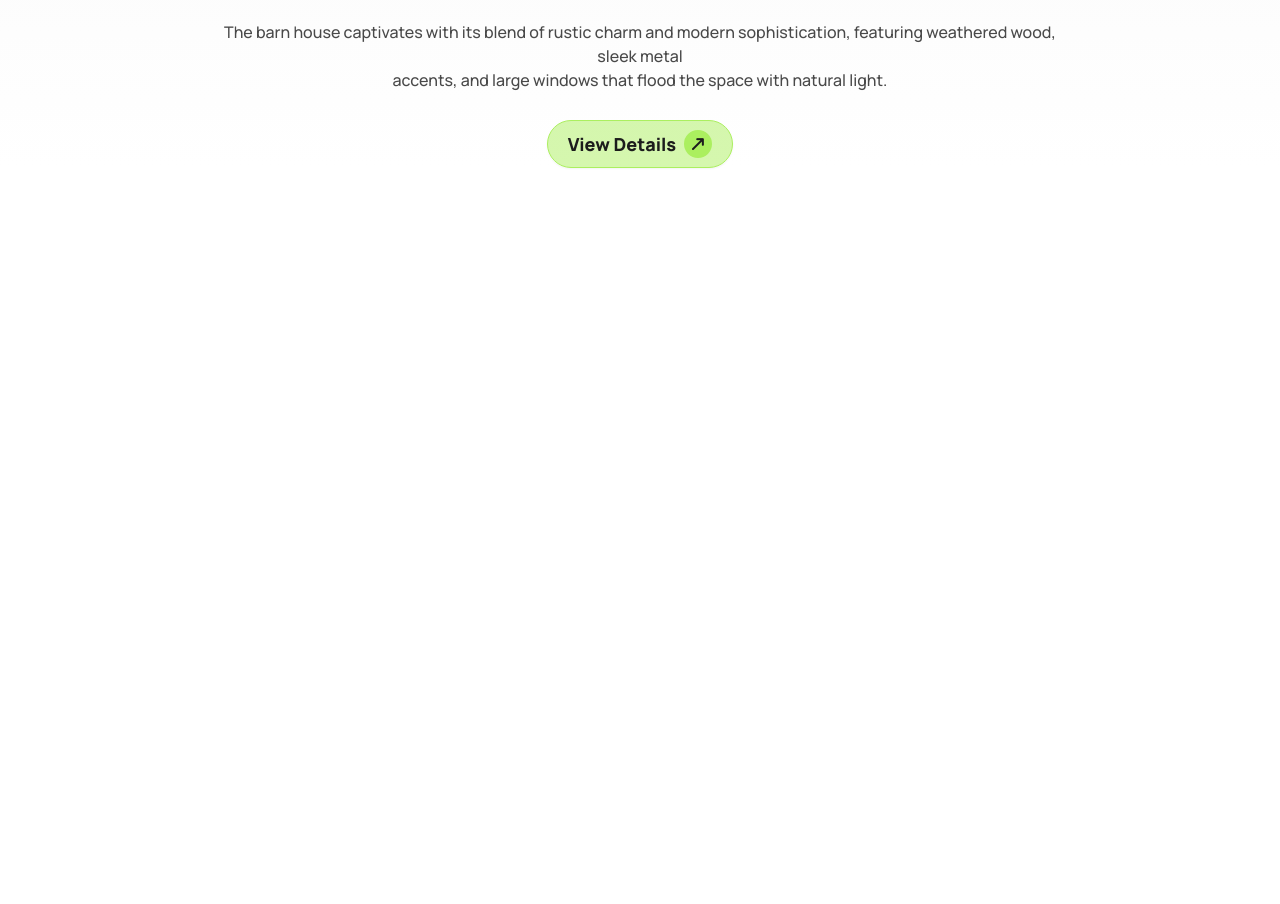
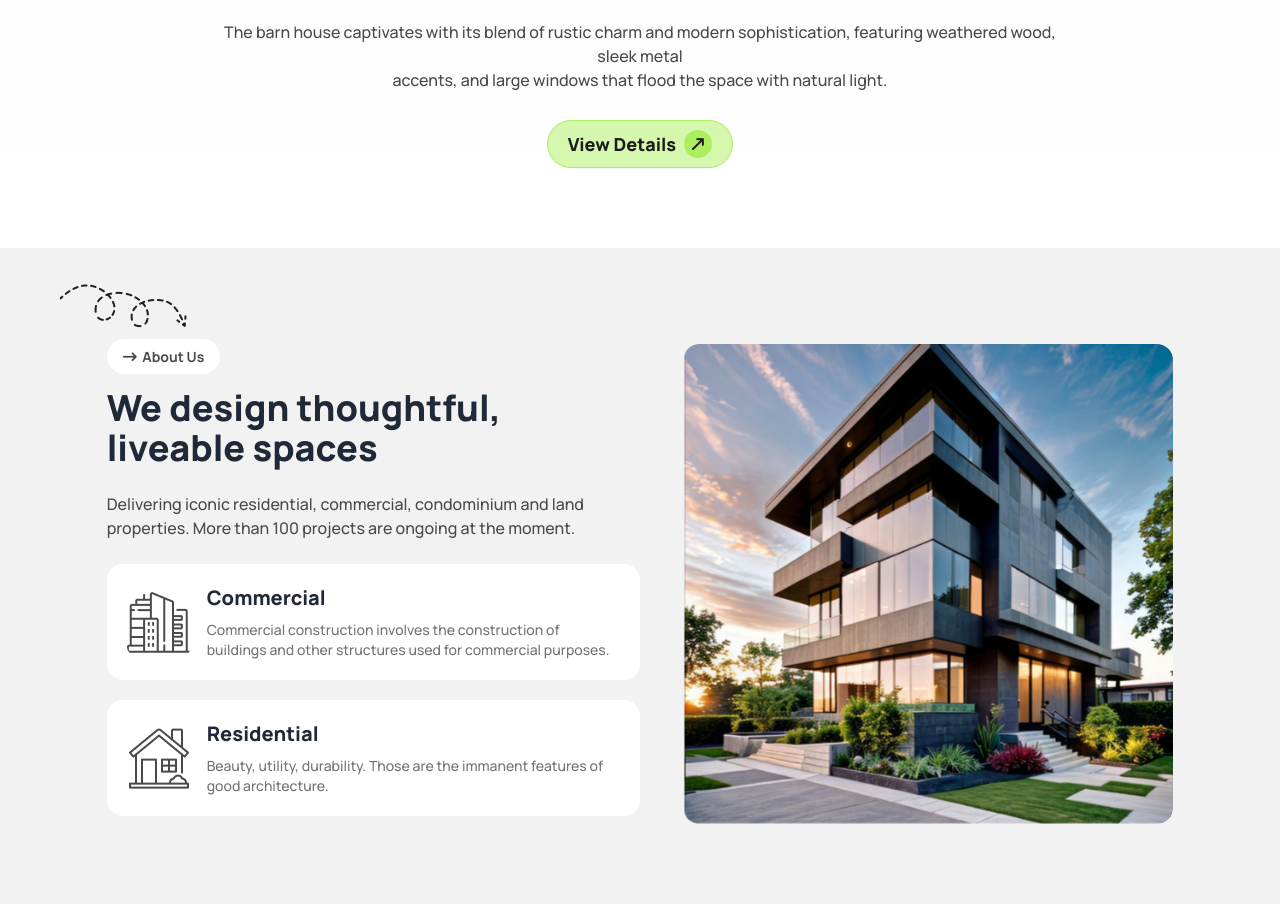
Before and after one commit to mehrabrahat/building-dreams, a plain HTML site: page index.html in a window 1280 px wide. Shown: the part 614-1518 px from the top of the page. Before the commit the page ends 862 px from the top, so only its background shows below. Drawn offline with nearby package versions, Linux system fonts and the light colour scheme.

Commit message:
added about us section and fixed some issues

```diff
--- a/index.html
+++ b/index.html
@@ -107,12 +107,13 @@
             </div>
 
             <!-- Icons and Button -->
-            <div class="navbar-end w-2/5 hidden lg:flex gap-1">
+            <div class="navbar-end w-2/5 hidden lg:flex gap-5">
                 <i
                     class="fa-solid fa-magnifying-glass text-gray-primary bg-white rounded-full border border-1 border-[#E9E9E9] p-3 cursor-pointer">
                 </i>
 
-                <i class="fa-thin fa-shop text-gray-primary bg-white rounded-full border border-1 border-[#E9E9E9] p-3 cursor-pointer"></i>
+                <i
+                    class="fa-solid fa-cart-shopping text-gray-primary bg-white rounded-full border border-1 border-[#E9E9E9] p-3 cursor-pointer"></i>
 
                 <a class="btn rounded-full bg-btn-color-full text-btn-primary font-extrabold text-lg">Book Consult <i
                         class="fa-solid fa-arrow-right-long bg-btn-primary rounded-full w-7 h-7 flex justify-center items-center text-base -rotate-45 text-white"></i>
@@ -132,7 +133,8 @@
                     design has a <br>striking appearance</h1>
                 <p class="text-gray-secondary font-medium w-full lg:w-4/5 mx-auto mb-7">The barn house captivates with
                     its blend of rustic charm and modern sophistication, featuring
-                    weathered wood, sleek metal <br> accents, and large windows that flood the space with natural light.</p>
+                    weathered wood, sleek metal <br> accents, and large windows that flood the space with natural light.
+                </p>
                 <a
                     class="btn w-full lg:w-fit lg:px-5 rounded-full border border-1 border-btn-color-full bg-btn-color-half text-btn-primary font-extrabold text-lg">View
                     Details
@@ -147,7 +149,55 @@
     </header>
 
     <main>
+        <!-- About Us Section Starts -->
+        <section class="bg-base-200">
+            <div
+                class="hero hero-content w-[90%] mx-auto pt-10 lg:pt-24 pb-16 lg:w-5/6 p-0 flex justify-between items-start flex-col lg:flex-row relative">
 
+                <div class="w-full text-center lg:text-left lg:w-1/2">
+                    <img class="hidden lg:inline absolute top-9 -left-12" src="images/Vector.png">
+                    <h3 class="text-gray-secondary text-sm font-bold bg-white rounded-3xl inline w-fit px-4 py-2"><i
+                            class="fa-solid fa-arrow-right-long"></i>&nbsp About Us</h3>
+                    <h1 class="text-2xl lg:text-4xl font-extrabold mt-5 mb-4 lg:mb-6">We design thoughtful, <br>
+                        liveable spaces</h1>
+                    <p class="text-gray-secondary text-sm lg:text-base font-medium mb-8 lg:mb-6">
+                        Delivering iconic residential, commercial, condominium and land properties. More than 100
+                        projects are ongoing at the moment.
+                    </p>
+
+                    <div class="hero hero-content text-left flex-row bg-white rounded-2xl p-5 mb-5">
+                        <img class="rounded-lg" src="images/commercial.png">
+                        <div>
+                            <h1 class="text-base lg:text-xl gray-secondary font-extrabold mb-2">Commercial</h1>
+                            <p class="text-gray-primary text-sm font-medium">
+                                Commercial construction involves the construction of buildings and other structures used
+                                for commercial purposes.
+                            </p>
+                        </div>
+                    </div>
+                    <div class="hero hero-content text-left flex-row bg-white rounded-2xl p-5 mb-5 lg:mb-6">
+                        <img class="rounded-lg" src="images/residential.png">
+                        <div>
+                            <h1 class="text-base lg:text-xl gray-secondary font-extrabold mb-2">Residential</h1>
+                            <p class="text-gray-primary text-sm font-medium">
+                                Beauty, utility, durability. Those are the immanent features of good architecture.
+                            </p>
+                        </div>
+                    </div>
+                </div>
+
+
+                <div class="hidden lg:block w-full rounded-2xl overflow-hidden lg:w-[46%]">
+                    <img class="scale-100 -translate-y-24 lg:transform-none" src="images/Rectangle.png" />
+                </div>
+                <div class="lg:hidden w-full rounded-2xl overflow-hidden h-56 lg:w-[46%]">
+                    <img class="scale-100 -translate-y-24" src="images/Rectangle.png" />
+                </div>
+
+
+            </div>
+        </section>
+        <!-- About Us Section ends -->
     </main>
 </body>
 
```
